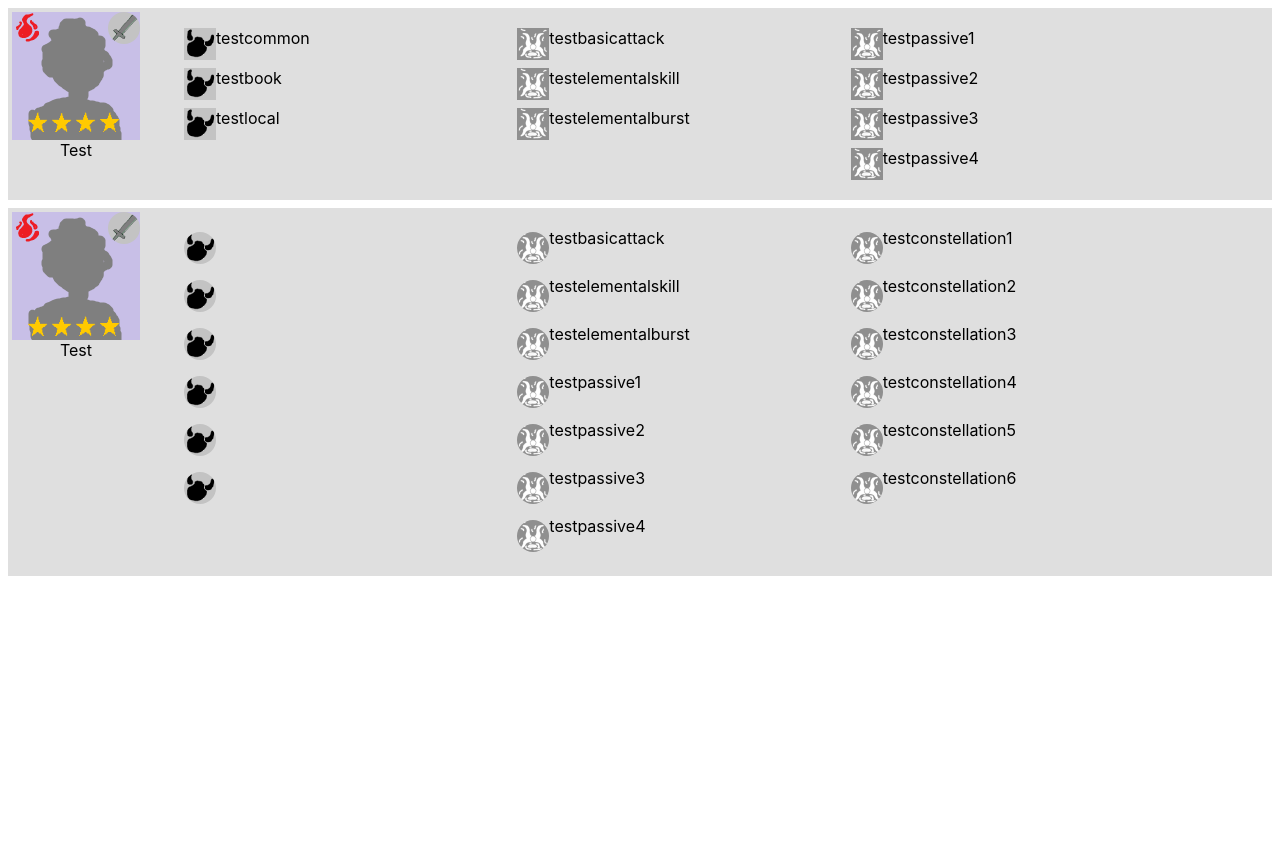
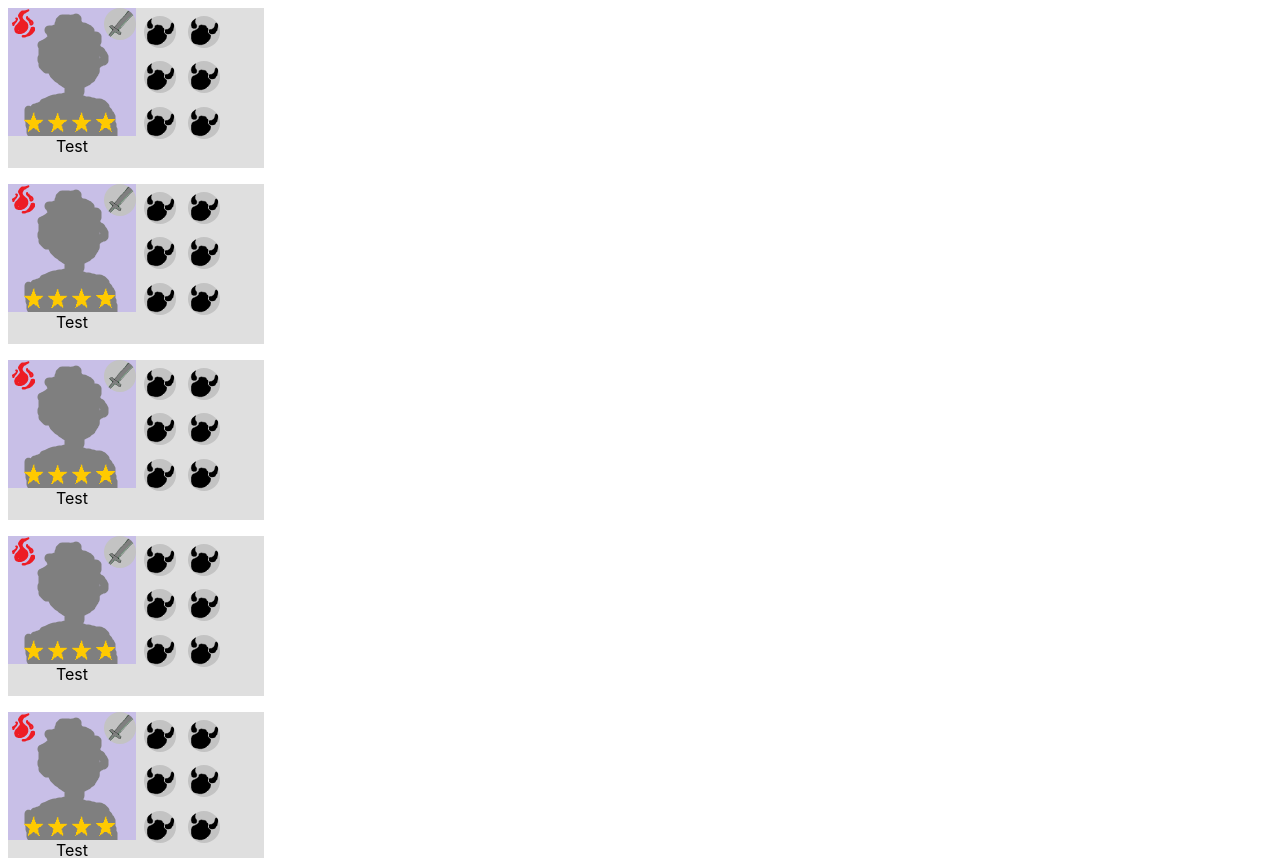
Before and after one commit to samebertz/react-journey, a React (Create React App) app: page / in a window 1280 px wide. Shown: the top 858 px of the page. Before the commit the page ends 800 px from the top, so only its background shows below. Built offline with nearby package versions, Linux system fonts and the light colour scheme.

Commit message:
characterList base

```diff
--- a/src/App.css
+++ b/src/App.css
@@ -1,3 +1,8 @@
+* {
+  margin: 0;
+  padding: 0;
+}
+
 .App {
   text-align: center;
 }
--- a/src/App.js
+++ b/src/App.js
@@ -1,15 +1,23 @@
 import logo from './logo.svg';
 import './App.css';
-import Temp_CharacterListItem from './temp.js'
+// import Temp_CharacterListItem from './temp.js'
 import CharacterListItem from './CharacterListItem.js'
 
 function App() {
+  const mock_CHARACTERS = [
+    'Test', 'Test', 'Test', 'Test', 'Test', 'Test', 'Test', 'Test',
+  ];
   return (
-    <>
-      <Temp_CharacterListItem character="Test"/>
-      <CharacterListItem character='Test' />
-    </>
+    <div className="character-list">
+      {mock_CHARACTERS.map(character => <CharacterListItem key={character} character={character} />)}
+    </div>
   );
+  // return (
+    // <>
+    //   <Temp_CharacterListItem character="Test"/>
+      // <CharacterListItem character='Test' />
+    // </>
+  // );
   // return (
   //   <div className="App">
   //     <header className="App-header">
--- a/src/CharacterDetail.js
+++ b/src/CharacterDetail.js
@@ -1,17 +1,22 @@
 import {getAssetPath} from './utils.js';
 
 function CharacterDetail(props) {
-  console.log(Object.keys(props));
-  return Object.keys(props).map(prop => (
-    <ul className="character-detail-list">
-      {props[prop].map(detail => (
-        <li className="character-detail-item">
-          <img className="character-detail-icon" src={getAssetPath(prop, detail)} alt="" />
-          {prop != 'materials' ? <span className="character-detail-label">{detail}</span> : <div></div>}
-        </li>
-      ))}
+  // return ( Object.keys(props).map(prop => (
+  //   <ul className="character-detail-list">
+  //     {props[prop].map(detail => (
+  //       <li className="character-detail-item">
+  //         <img className="character-detail-icon" src={getAssetPath(prop, detail)} alt="" />
+  //       </li>
+  //     ))}
+  //   </ul>
+  // )));
+  return (
+    <ul className="character-material-list">
+      {props.materials.map(material =>
+        <img className="character-material-icon" src={getAssetPath('materials', material)} alt="" />
+      )}
     </ul>
-  ));
+  );
 }
 
 export default CharacterDetail;
--- a/src/characterListItem.css
+++ b/src/characterListItem.css
@@ -1,5 +1,14 @@
+.character-list {
+  display: flex;
+  flex-flow: column wrap;
+  height: 100%;
+}
+
 .character-list-item {
   display: flex;
+  flex-flow: row nowrap;
+  width: 256px;
+  height: 160px;
   margin: 8px;
   background-color: #dfdfdf;
 }
@@ -9,7 +18,6 @@
   position: relative;
   width: 128px;
   height: 128px;
-  margin: 4px;
 }
 .character-card-portrait {
   display: block;
@@ -24,23 +32,21 @@
 }
 .character-card-element {
   display: block;
-  float: left;
+  position: absolute;
+  top: 0;
+  left: 0;
   width: 32px;
   height: 32px;
   border-radius: 16px;
-  position: absolute;
-  top: 0;
-  left: 0;
 }
 .character-card-weapon {
   display: block;
-  float: left;
+  position: absolute;
+  top: 0;
+  right: 0;
   width: 32px;
   height: 32px;
   border-radius: 16px;
-  position: absolute;
-  top: 0;
-  right: 0;
 }
 .character-card-rarity {
   position: absolute;
@@ -49,23 +55,34 @@
   width: 100%;
 }
 
-.character-detail-list {
-  display: flex;
-  flex-direction: column;
-  width: calc(100% - 128px - 66.66666%);
+.character-material-list {
+  display: grid;
+  grid-template: 33.33333% 33.33333% 33.33333% / 50% 50%;
+  grid-gap: 8px;
+  width: calc(2 * 32px + 8px);
+  height: calc(3 * 32px + 2 * 8px);
+  margin: 8px;
+  padding: 0;
 }
-.character-detail-item {
-  display: flex;
-  width: 100%;
-  margin: 4px 0;
-}
-.character-detail-icon {
-  display: flex;
-  width: 100%;
-  margin: 4px 0;
-  display: block;
-  float: left;
+.character-material-icon {
   width: 32px;
   height: 32px;
   border-radius: 16px;
 }
+
+/* .character-detail-list {
+  display: flex;
+  flex-flow: column wrap;
+  height: 100%;
+  margin: 0;
+  padding: 0;
+}
+.character-detail-item {
+  display: block;
+  width: 100%;
+}
+.character-detail-icon {
+  width: 32px;
+  height: 32px;
+  border-radius: 16px;
+} */
```
Also changed, not shown: 1 other file (tests, documents, lock files or other folders).
